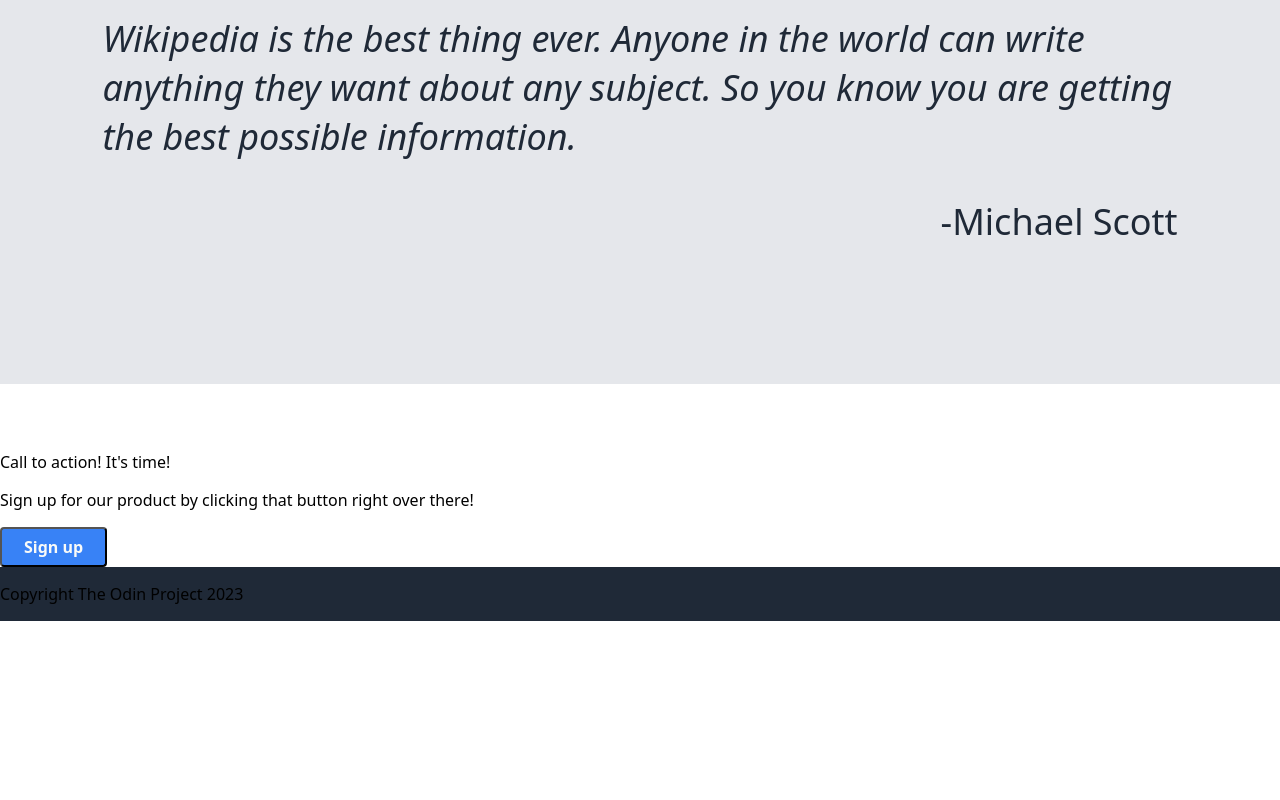
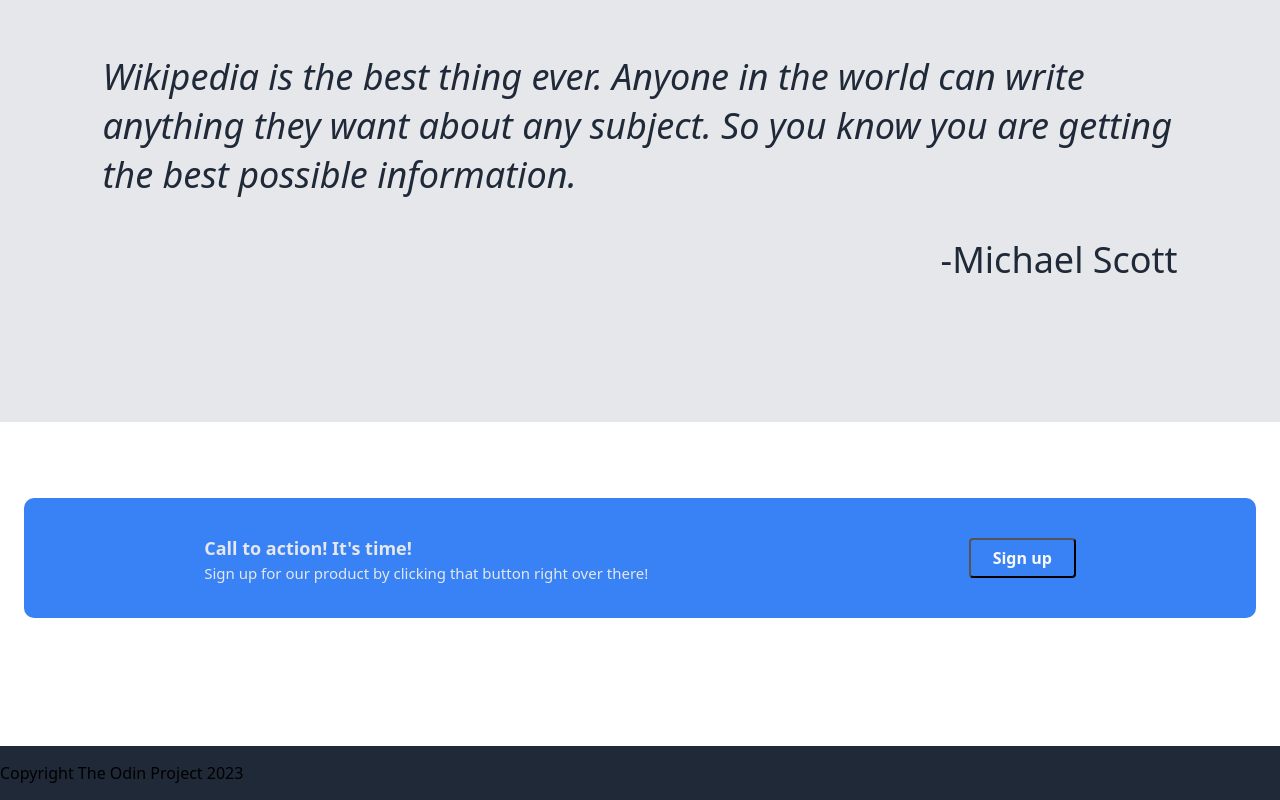
Before and after one commit to JacobLamming/odin-landing-page, a plain HTML site: page index.html in a window 1280 px wide. Shown: the part 1010-1810 px from the top of the page. Before the commit the page ends 1631 px from the top, so only its background shows below. Drawn offline with Linux system fonts and the light colour scheme.

Commit message:
Add call to action section and styling

```diff
--- a/styles.css
+++ b/styles.css
@@ -80,6 +80,7 @@ body {
 
 #random-info-container {
     text-align: center;
+    margin-top: 3vw;
 
 }
 
@@ -117,3 +118,24 @@ body {
     font-style: normal;
     font-weight: 400;
 }
+
+#sign-up-container {
+    display: flex;
+    justify-content: space-around;
+    align-items: center;
+    background-color: #3882F6;
+    margin: 3vh 3vh 10vw;
+    border-radius: 10px;
+    color: #E5E7EB;
+    padding: 20px;
+}
+
+#sign-up-bold {
+    font-weight: 700;
+    font-size: 18px;
+}
+
+#sign-up-lower {
+    font-size: 15px;
+    margin-top: -15px;
+}
```
